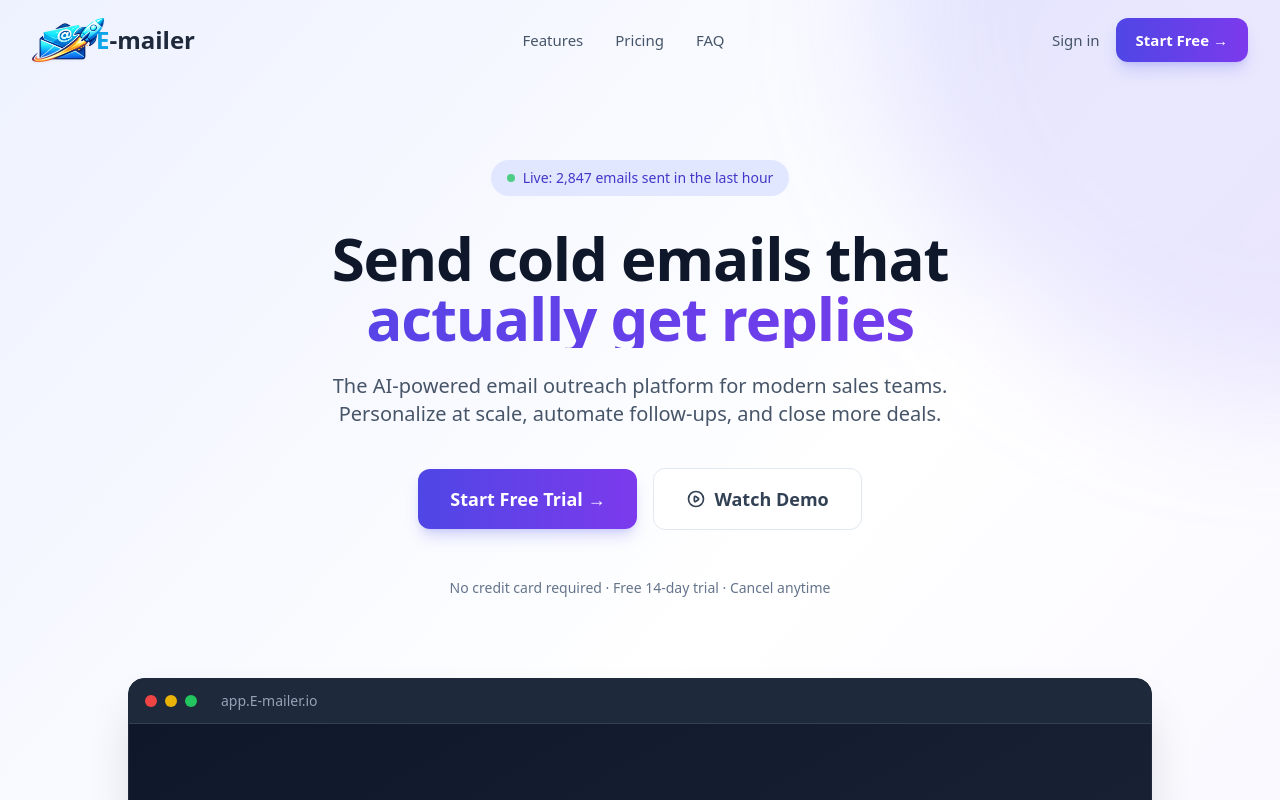
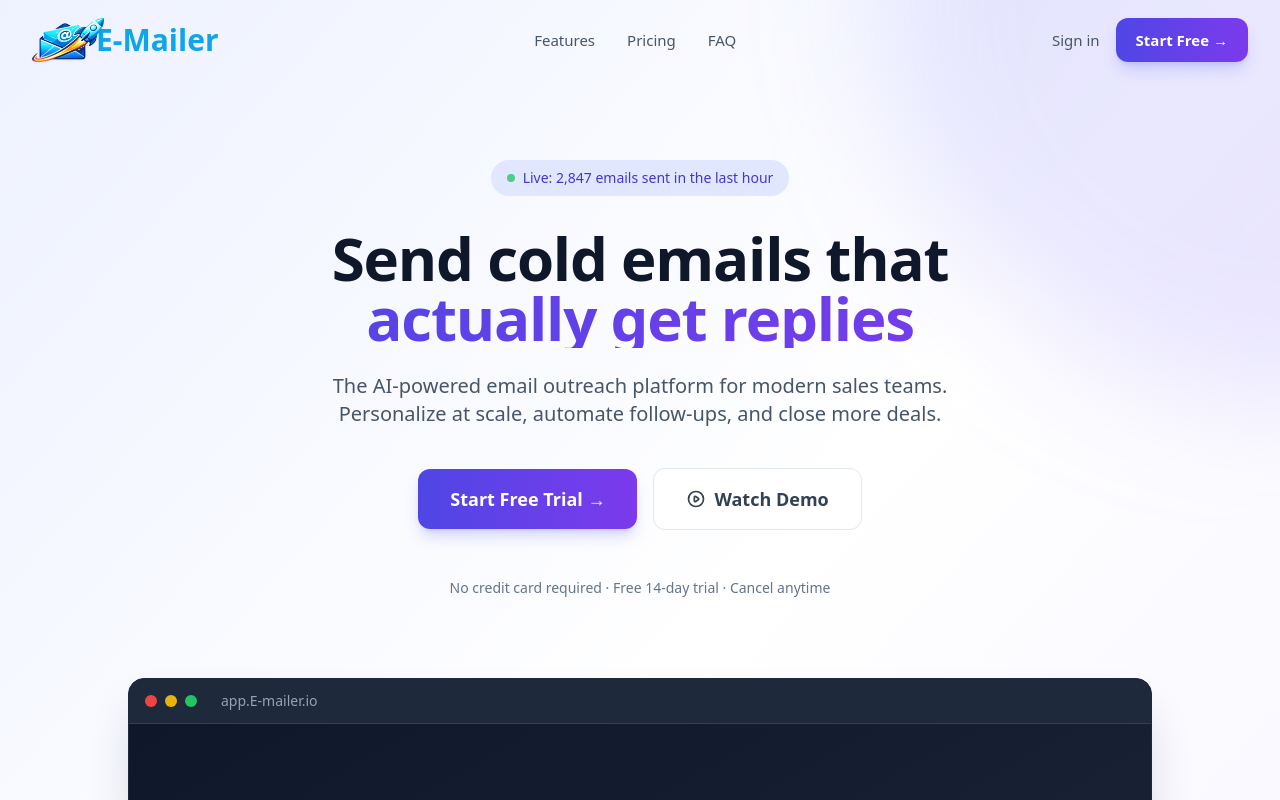
Before and after one commit to TheRoyalauto/emailer, a Next.js app: page / in a window 1280 px wide. Shown: the top 800 px of the page. Built offline with nearby package versions, Linux system fonts and the light colour scheme; no server answers.

Commit message:
fix: full cyan E-Mailer wordmark matching logo color, capital M

```diff
--- a/src/components/marketing/Navbar.tsx
+++ b/src/components/marketing/Navbar.tsx
@@ -37,8 +37,8 @@ export default function Navbar() {
                             alt="E-mailer"
                             className="w-[72px] h-[72px] object-contain drop-shadow-sm"
                         />
-                        <span className="text-2xl font-bold text-slate-800 leading-none -ml-2">
-                            <span className="text-[#0EA5E9]">E</span>-mailer
+                        <span className="text-3xl font-bold text-[#0EA5E9] leading-none -ml-2">
+                            E-Mailer
                         </span>
                     </Link>
 
```
